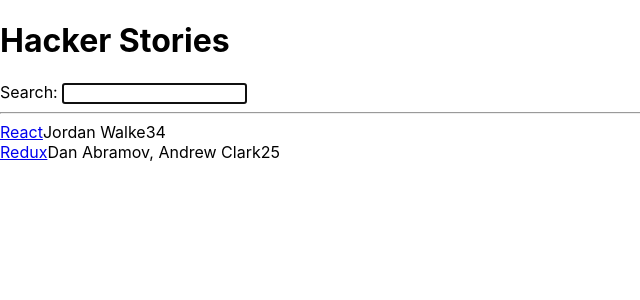
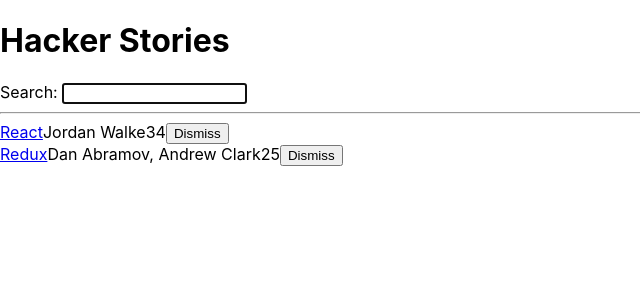
Before and after one commit to dieguiviti/hacker-stories, a React (Create React App) app: page / in a window 1280 px wide. Shown: the top 300 px of the page, without its empty margins (0-640 px from the left). Built offline with nearby package versions, Linux system fonts and the light colour scheme.

Commit message:
Using inline handlers to remove stories from state

```diff
--- a/src/App.js
+++ b/src/App.js
@@ -1,6 +1,26 @@
 import React from 'react'
 // Styles
 import './App.css'
+
+// Initial Stories
+const initialStories = [
+  {
+    title: 'React',
+    url: 'https://reactjs.org/',
+    author: 'Jordan Walke',
+    num_comments: 3,
+    points: 4,
+    objectID: 0,
+  },
+  {
+    title: 'Redux',
+    url: 'https://redux.js.org/',
+    author: 'Dan Abramov, Andrew Clark',
+    num_comments: 2,
+    points: 5,
+    objectID: 1,
+  },
+]
 
 const useSemiPersistentState = (
   key,
@@ -19,25 +39,11 @@
 }
 
 const App = () => {
-  // Stories
-  const stories = [
-    {
-      title: 'React',
-      url: 'https://reactjs.org/',
-      author: 'Jordan Walke',
-      num_comments: 3,
-      points: 4,
-      objectID: 0,
-    },
-    {
-      title: 'Redux',
-      url: 'https://redux.js.org/',
-      author: 'Dan Abramov, Andrew Clark',
-      num_comments: 2,
-      points: 5,
-      objectID: 1,
-    },
-  ]
+  // State
+  const [
+    stories,
+    setStories,
+  ] = React.useState(initialStories)
 
   // Custom hook: Semi Persitent State
   const [
@@ -48,6 +54,17 @@
   // Search Handler
   const handleSearch = (e) => {
     setSearchTerm(e.target.value)
+  }
+
+  // Handle story removal
+  const handleStoryRemoval = (id) => {
+    console.log(id)
+    const newStories = stories.filter(
+      (s) => s.objectID !== id
+    )
+
+    console.log(newStories)
+    setStories(newStories)
   }
 
   // Searched stories
@@ -74,25 +91,34 @@
 
       <hr />
 
-      <List list={searchedStories} />
+      <List
+        list={searchedStories}
+        onRemoveItem={handleStoryRemoval}
+      />
     </div>
   )
 }
 
-const List = ({ list }) => (
+const List = ({ list, onRemoveItem }) => (
   <div>
-    {list.map(({ objectID, ...item }) => (
-      <Item key={objectID} {...item} />
+    {list.map((item) => (
+      <Item
+        key={item.objectID}
+        {...item}
+        onRemoveItem={onRemoveItem}
+      />
     ))}
   </div>
 )
 
 const Item = ({
+  objectID,
   title,
   url,
   author,
   num_comments,
   points,
+  onRemoveItem,
 }) => (
   <div>
     <span>
@@ -101,6 +127,16 @@
     <span>{author}</span>
     <span>{num_comments}</span>
     <span>{points}</span>
+    <span>
+      <button
+        type='button'
+        onClick={() =>
+          onRemoveItem(objectID)
+        }
+      >
+        Dismiss
+      </button>
+    </span>
   </div>
 )
 
```
Also changed, not shown: 1 other file (tests, documents, lock files or other folders).
